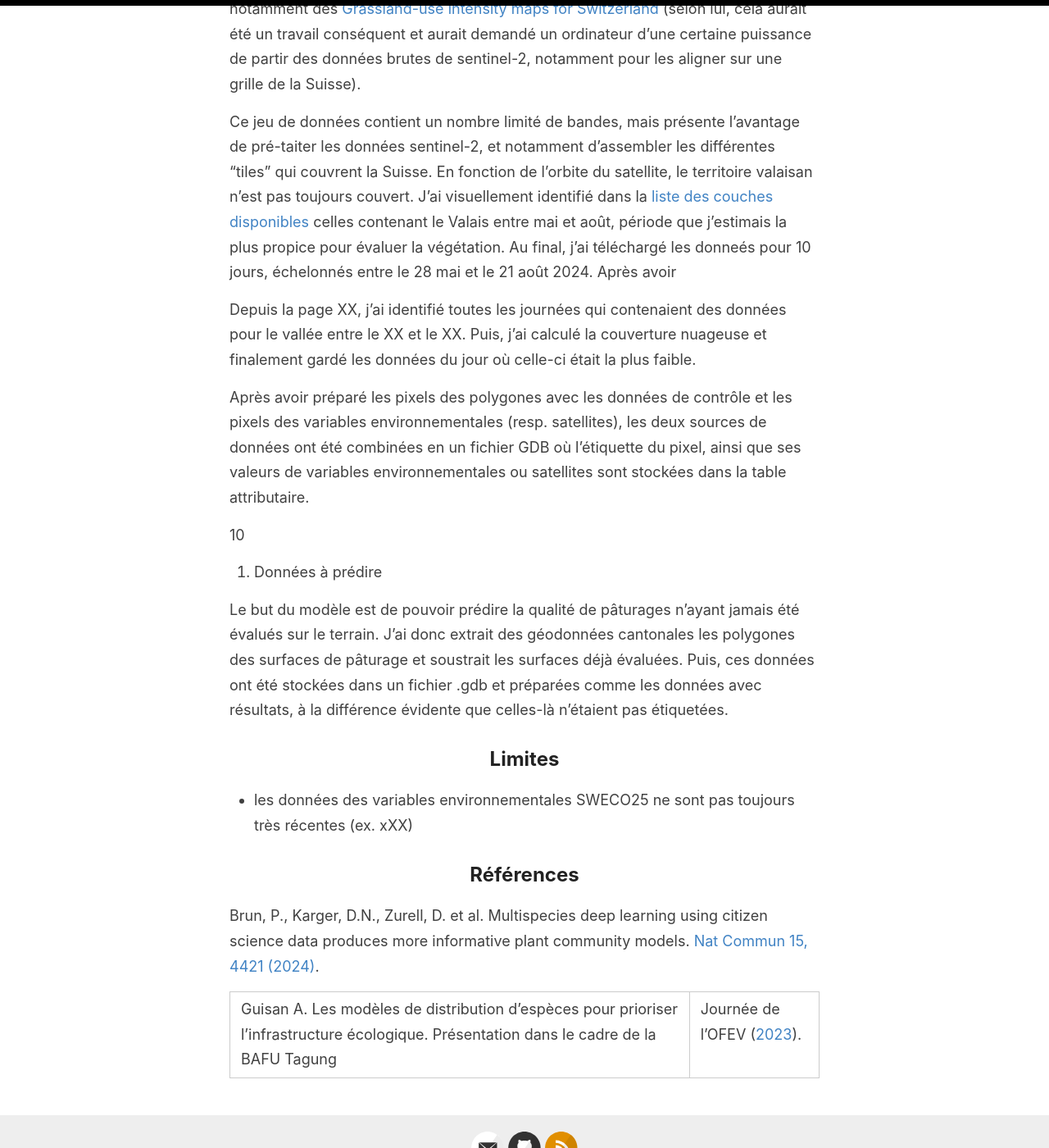
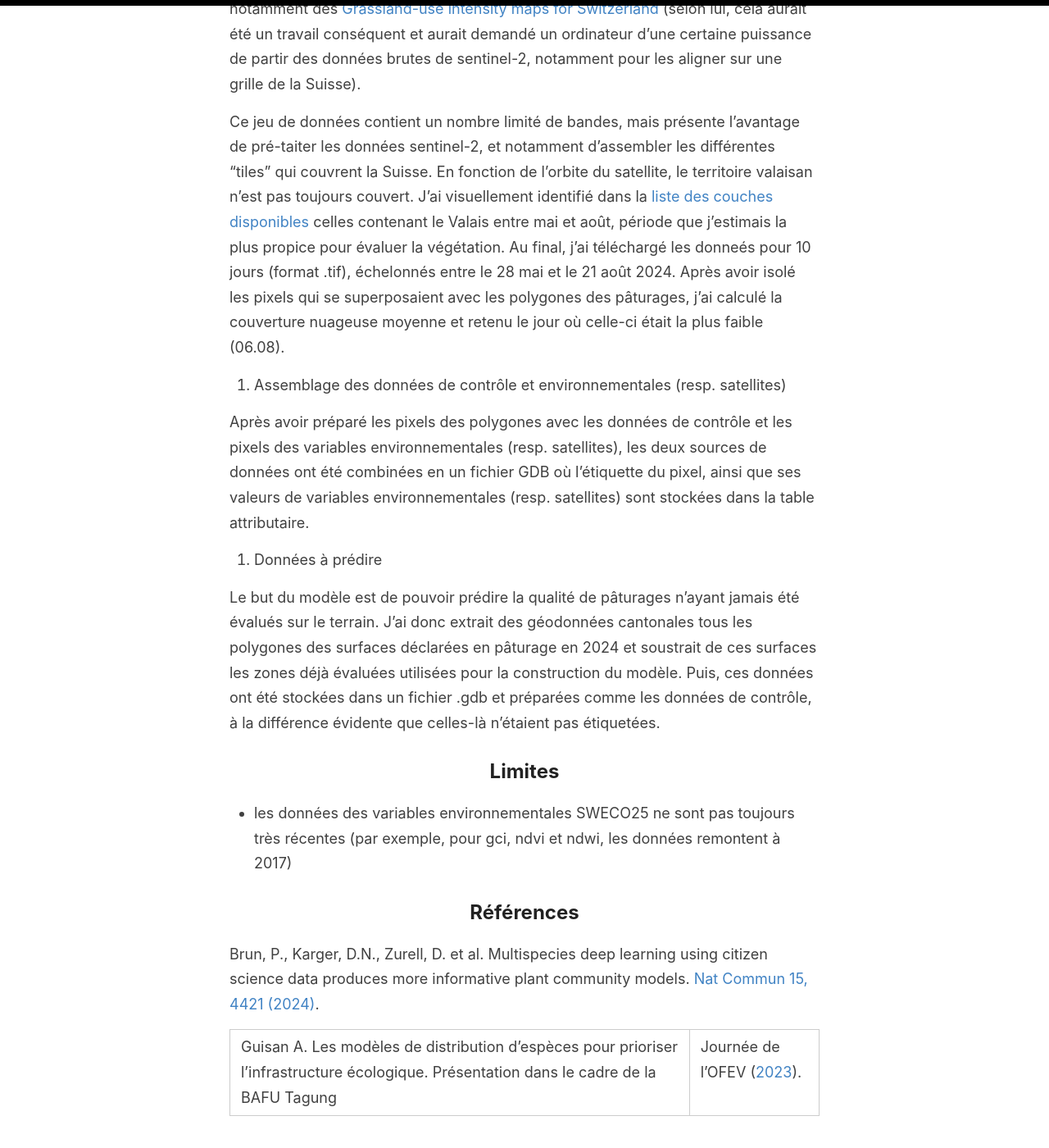
Before and after one commit to sca-opdir/sber-biodiversite-ml-prediction, a Jekyll site: the page built from _pages/presentation.md, in a window 1280 px wide and 1400 px high, scrolled down 2211 px. Shown: the whole window at 82% size. Built offline with Jekyll 4.4.1, drawn with Linux system fonts in a browser that asks for light colours.

Commit message:
Update presentation.md

```diff
--- a/_pages/presentation.md
+++ b/_pages/presentation.md
@@ -25,8 +25,6 @@ Les données initiales contenant les résultats de contrôles terrain des surfac
   </p>
 </div>
 
-
-
 2. Variables environnementales
 
 La qualité biologique des pâturages étant déterminée lors des contrôles en grande partie par leur composition botanique, les recherches en modélisation des communautés de plantes constituent une source d'inspiration évidente. C'est ainsi les travaux de Brun et al. ([2024](https://doi.org/10.1038/s41467-024-48559-9)) qui m'ont aiguillée sur le jeu de données SWECO25. Ce dernier fournit des cartes environnementales (>5'000 couches raster), à une résolution de 25m couvrant l'ensemble de la Suisse pour plus d'une trentaine de variables réparties dans 10 catégories (<a href="sweco25_details">voir la liste complète</a>). De façon quelque peu arbitraire, j'ai retenu les 21 variables qui me paraissaient les plus possiblement influantes sur la qualité biologique de surfaces herbagères.
@@ -48,21 +46,19 @@ Ces données sont librement téléchargeables depuis [Zenodo](https://zenodo.org
 
 N'étant pas familière avec les données sentinel-2, l'acquisition et la préparation de ces données représentent une tâche ardue. Après avoir effectué quelques laborieuses tentatives avec [sentinelhub](https://sentinelhub-py.readthedocs.io/en/latest/index.html) et envisagé de recourir à [FORCE](https://force-eo.readthedocs.io/en/latest/), je me suis finalement appuyée sur le jeu de données [swissEO S2-SR](https://www.swisstopo.admin.ch/fr/imagesatellite-swisseo-s2-sr) récemment mis en place par swisstopo qui recèle des "données optiques par satellite (Sentinel-2) utilisées pour montrer les réflectances de la surface terrestre (surface reflectance - SR) pour les quatre canaux Rouge, Vert, Bleu et proche Infrarouge avec une résolution spatiale de 10 mètres" - sur recommandation de Dr. Dominique Weber (WSL), auteur notamment des [Grassland-use intensity maps for Switzerland](https://www.envidat.ch/#/metadata/grassland-use-intensity-maps-for-switzerland) (selon lui, cela aurait été un travail conséquent et aurait demandé un ordinateur d'une certaine puissance de partir des données brutes de sentinel-2, notamment pour les aligner sur une grille de la Suisse).
 
-Ce jeu de données contient un nombre limité de bandes, mais présente l'avantage de pré-taiter les données sentinel-2, et notamment d'assembler les différentes "tiles" qui couvrent la Suisse. En fonction de l'orbite du satellite, le territoire valaisan n'est pas toujours couvert. J'ai visuellement identifié dans la [liste des couches disponibles](https://data.geo.admin.ch/browser/index.html#/collections/ch.swisstopo.swisseo_s2-sr_v100?.language=en) celles contenant le Valais entre mai et août, période que j'estimais la plus propice pour évaluer la végétation. Au final, j'ai téléchargé les donneés pour 10 jours, échelonnés entre le 28 mai et le 21 août 2024. Après avoir
+Ce jeu de données contient un nombre limité de bandes, mais présente l'avantage de pré-taiter les données sentinel-2, et notamment d'assembler les différentes "tiles" qui couvrent la Suisse. En fonction de l'orbite du satellite, le territoire valaisan n'est pas toujours couvert. J'ai visuellement identifié dans la [liste des couches disponibles](https://data.geo.admin.ch/browser/index.html#/collections/ch.swisstopo.swisseo_s2-sr_v100?.language=en) celles contenant le Valais entre mai et août, période que j'estimais la plus propice pour évaluer la végétation. Au final, j'ai téléchargé les donneés pour 10 jours (format .tif), échelonnés entre le 28 mai et le 21 août 2024. Après avoir isolé les pixels qui se superposaient avec les polygones des pâturages, j'ai calculé la couverture nuageuse moyenne et retenu le jour où celle-ci était la plus faible (06.08).
 
-Depuis la page XX, j'ai identifié toutes les journées qui contenaient des données pour le vallée entre le XX et le XX. Puis, j'ai calculé la couverture nuageuse et finalement gardé les données du jour où celle-ci était la plus faible.
+4. Assemblage des données de contrôle et environnementales (resp. satellites)
 
-Après avoir préparé les pixels des polygones avec les données de contrôle et les pixels des variables environnementales (resp. satellites), les deux sources de données ont été combinées en un fichier GDB où l'étiquette du pixel, ainsi que ses valeurs de variables environnementales ou satellites sont stockées dans la table attributaire.
+Après avoir préparé les pixels des polygones avec les données de contrôle et les pixels des variables environnementales (resp. satellites), les deux sources de données ont été combinées en un fichier GDB où l'étiquette du pixel, ainsi que ses valeurs de variables environnementales (resp. satellites) sont stockées dans la table attributaire.
 
-10
+5. Données à prédire
 
-4. Données à prédire
-
-Le but du modèle est de pouvoir prédire la qualité de pâturages n'ayant jamais été évalués sur le terrain. J'ai donc extrait des géodonnées cantonales les polygones des surfaces de pâturage et soustrait les surfaces déjà évaluées. Puis, ces données ont été stockées dans un fichier .gdb et préparées comme les données avec résultats, à la différence évidente que celles-là n'étaient pas étiquetées.
+Le but du modèle est de pouvoir prédire la qualité de pâturages n'ayant jamais été évalués sur le terrain. J'ai donc extrait des géodonnées cantonales tous les polygones des surfaces déclarées en pâturage en 2024 et soustrait de ces surfaces les zones déjà évaluées utilisées pour la construction du modèle. Puis, ces données ont été stockées dans un fichier .gdb et préparées comme les données de contrôle, à la différence évidente que celles-là n'étaient pas étiquetées.
 
 ## Limites
 
-- les données des variables environnementales SWECO25 ne sont pas toujours très récentes (ex. xXX)
+- les données des variables environnementales SWECO25 ne sont pas toujours très récentes (par exemple, pour gci, ndvi et ndwi, les données remontent à 2017)
 
 ## Références
 
```
